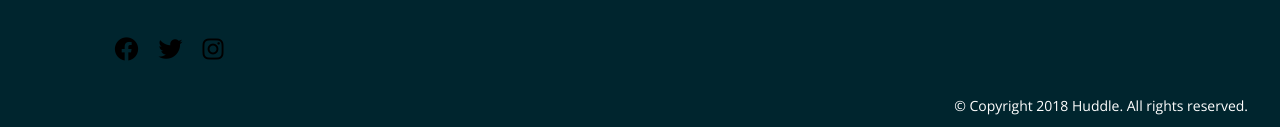
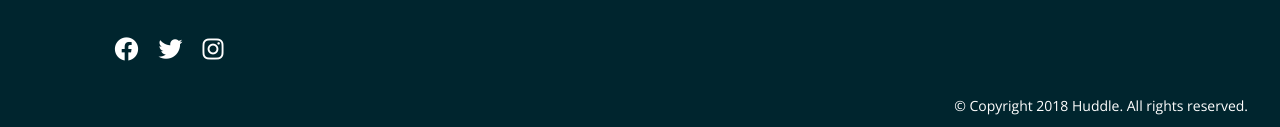
Before and after one commit to WaMungai/huddle-alternating-feature-blocks, a plain HTML site: page index.html in a window 1280 px wide. Shown: the part 3031-3158 px from the top of the page. Drawn offline with nearby package versions, Linux system fonts and the light colour scheme.

Commit message:
Fix typo

```diff
--- a/index.html
+++ b/index.html
@@ -191,12 +191,12 @@
             <li>Contact Us</li>
           </ul>
           <ul
-            class="flex items-center justify-center gap-5 mb-8 lg:items-start"
-          >
-            <li><i class="fab fa-facebook text-2xl tex-white"></i></li>
-            <li><i class="fab fa-twitter text-2xl tex-white"></i></li>
-            <li><i class="fab fa-instagram text-2xl tex-white"></i></li>
-          </ul>
+          class="flex items-center justify-center gap-5 mb-8 lg:items-start"
+        >
+          <li><i class="fab fa-facebook text-2xl text-white"></i></li>
+          <li><i class="fab fa-twitter text-2xl text-white"></i></li>
+          <li><i class="fab fa-instagram text-2xl text-white"></i></li>
+        </ul>
         </div>
         <p class="text-center text-white text-sm lg:text-right">
            &copy; Copyright 2018 Huddle. All rights reserved.
```
